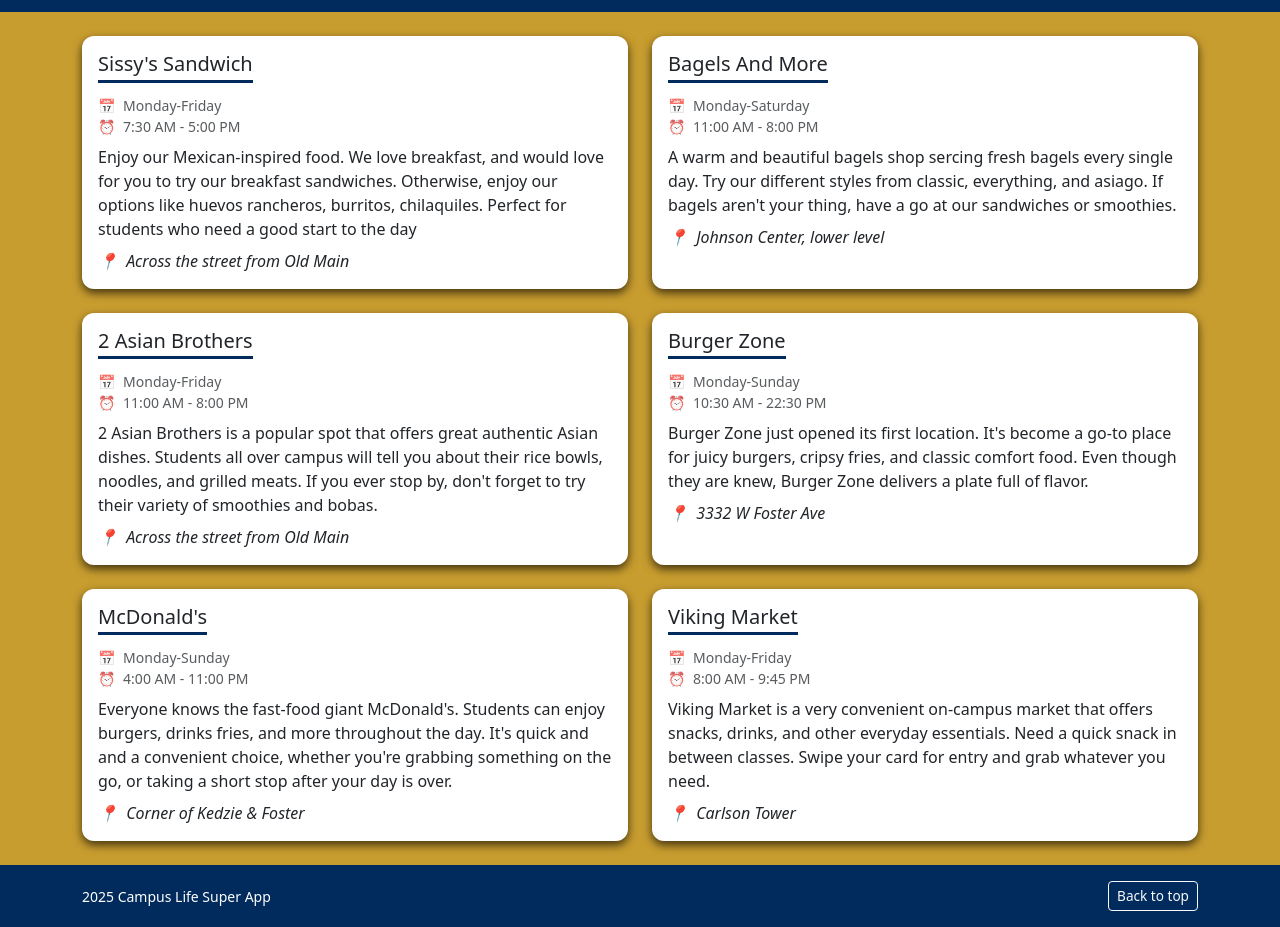
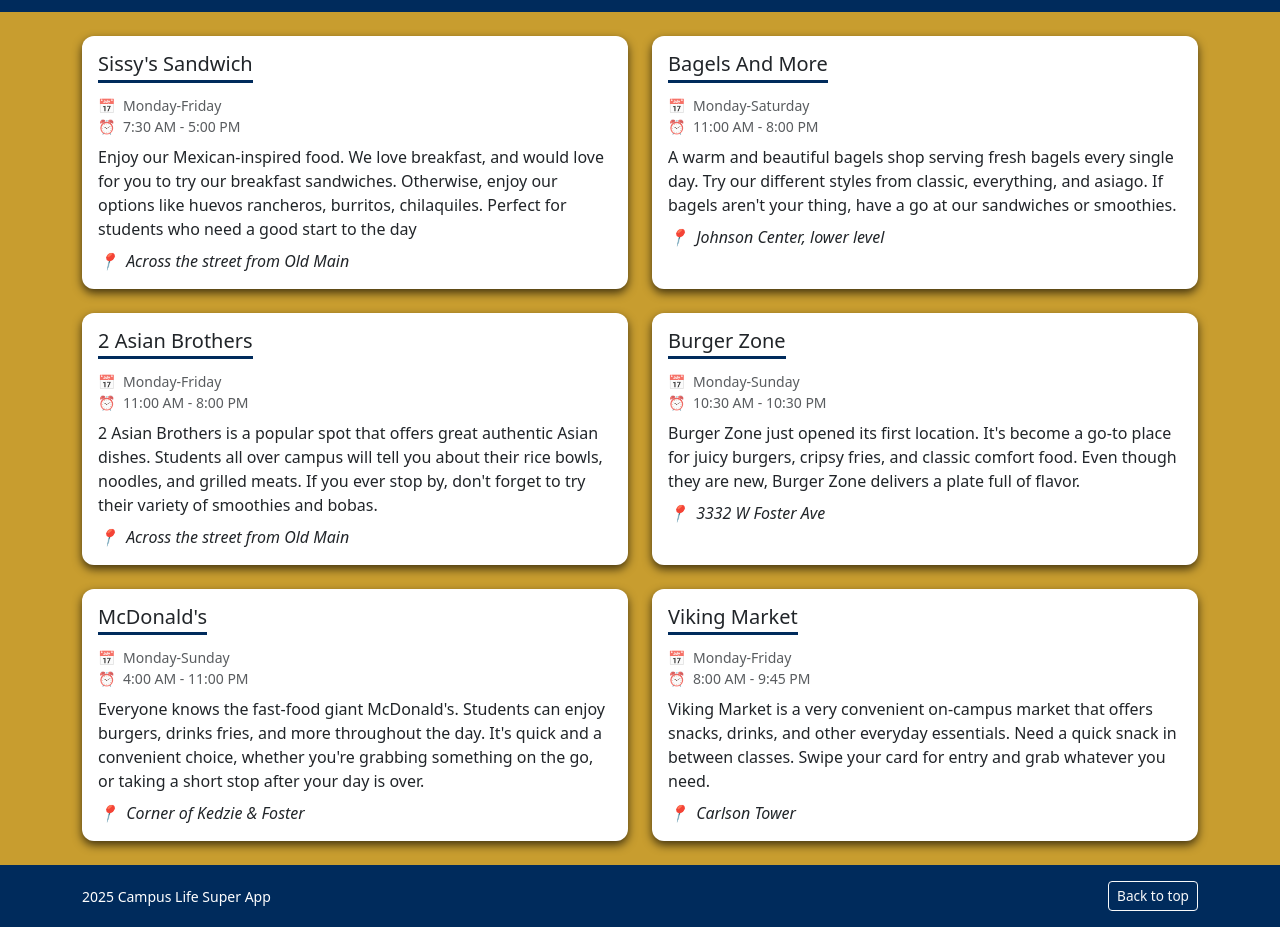
Before and after one commit to Avaaland/campus-app, a plain HTML site: page dining.html in a window 1280 px wide. Shown: the part 58-985 px from the top of the page. Drawn offline with nearby package versions, Linux system fonts and the light colour scheme.

Commit message:
Small typos

```diff
--- a/dining.html
+++ b/dining.html
@@ -89,7 +89,7 @@
                                 </div>
 
                                 <p class="mb-2">
-                                    A warm and beautiful bagels shop sercing fresh bagels every single day. Try our different styles
+                                    A warm and beautiful bagels shop serving fresh bagels every single day. Try our different styles
                                     from classic, everything, and asiago. If bagels aren't your thing, have a go at our sandwiches or
                                     smoothies.
                                 </p>
@@ -145,13 +145,13 @@
                                     </div>
                                     <div>
                                         <span class="me-1" aria-hidden="true">⏰</span>
-                                        10:30 AM - 22:30 PM
+                                        10:30 AM - 10:30 PM
                                     </div>
                                 </div>
 
                                 <p class="mb-2">
                                     Burger Zone just opened its first location. It's become a go-to place for juicy burgers, cripsy fries,
-                                    and classic comfort food. Even though they are knew, Burger Zone delivers a plate full of flavor.
+                                    and classic comfort food. Even though they are new, Burger Zone delivers a plate full of flavor.
                                 </p>
 
                                 <p class="fst-italic mb-0">
@@ -181,7 +181,7 @@
 
                                 <p class="mb-2">
                                     Everyone knows the fast-food giant McDonald's. Students can enjoy burgers, drinks
-                                    fries, and more throughout the day. It's quick and and a convenient choice, whether you're
+                                    fries, and more throughout the day. It's quick and a convenient choice, whether you're
                                     grabbing something on the go, or taking a short stop after your day is over.
                                 </p>
 
```
